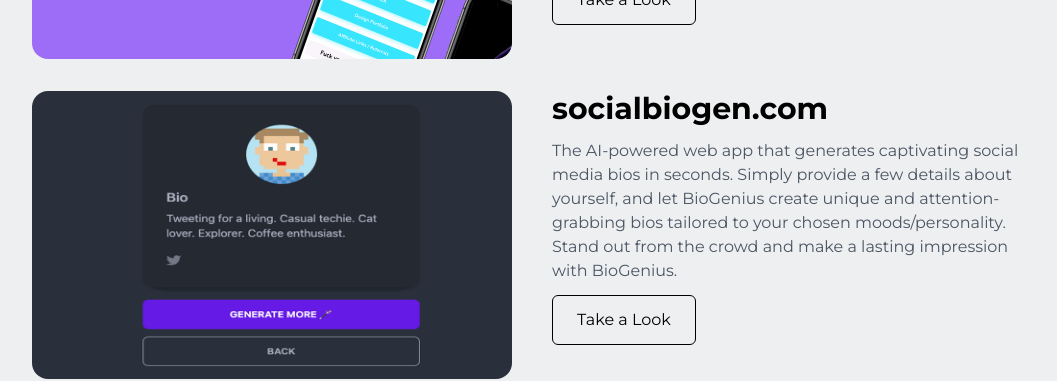
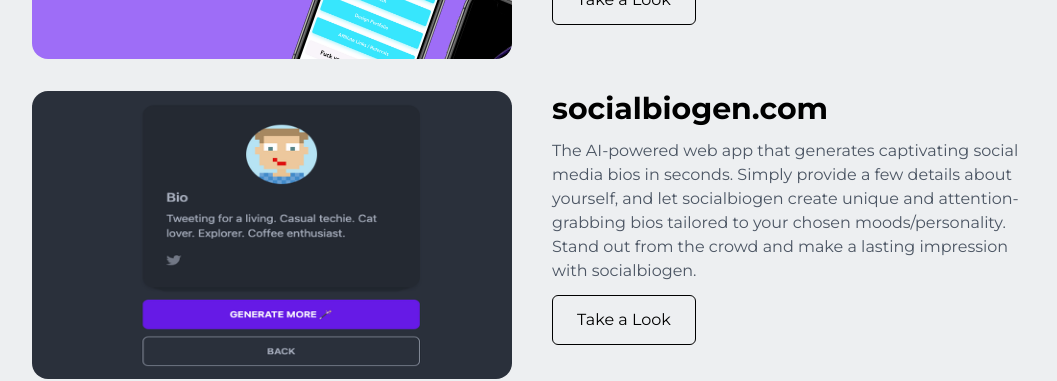
Before and after one commit to dytra/dytra.github.io, a Next.js app: page / in a window 1280 px wide. Shown: the part 1420-1801 px from the top of the page, without its empty margins (108-1165 px from the left). Built offline with nearby package versions, Linux system fonts and the light colour scheme.

Commit message:
remove biogenius word

```diff
--- a/src/pages/index.tsx
+++ b/src/pages/index.tsx
@@ -165,7 +165,7 @@
   },
   {
     title: "socialbiogen.com",
-    description: "The AI-powered web app that generates captivating social media bios in seconds. Simply provide a few details about yourself, and let BioGenius create unique and attention-grabbing bios tailored to your chosen moods/personality. Stand out from the crowd and make a lasting impression with BioGenius.",
+    description: "The AI-powered web app that generates captivating social media bios in seconds. Simply provide a few details about yourself, and let socialbiogen create unique and attention-grabbing bios tailored to your chosen moods/personality. Stand out from the crowd and make a lasting impression with socialbiogen.",
     thumbnailUrl: "images/socialbiogen.png",
     url: "https://socialbiogen.com",
   },
```
